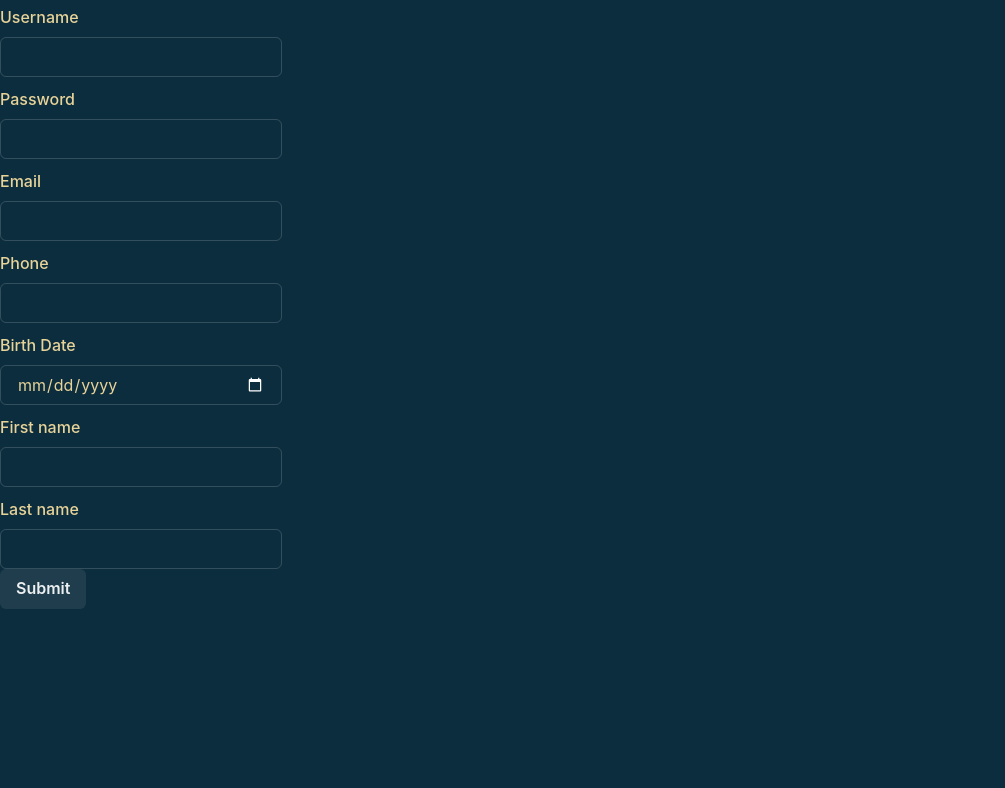
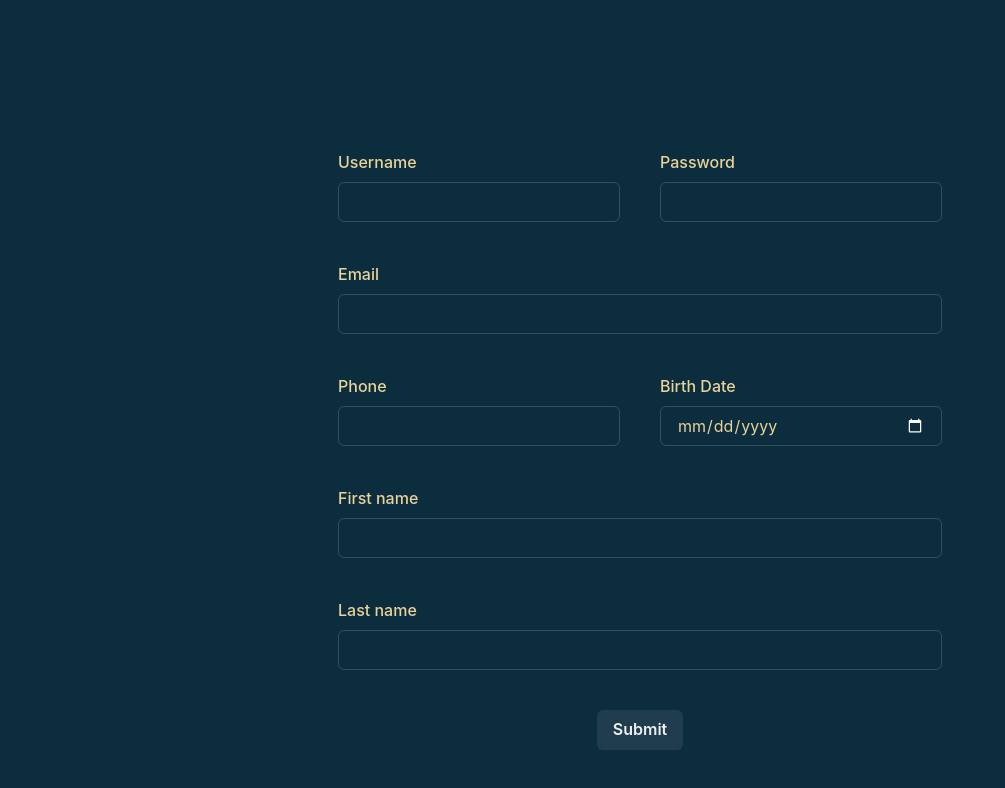
Before and after one commit to kalfany2k/R-D, a React (Vite) app: page /register in a window 1280 px wide. Shown: the top 788 px of the page, without its empty margins (0-1005 px from the left). Built offline with nearby package versions, Linux system fonts and the light colour scheme.

Commit message:
updated: card, event interface, login color, reg

```diff
--- a/src/Components/EventCard.tsx
+++ b/src/Components/EventCard.tsx
@@ -1,4 +1,4 @@
-import { Card, CardFooter, Text } from "@chakra-ui/react";
+import { Card, CardFooter, Flex, Text } from "@chakra-ui/react";
 import { Event } from "../Hooks/useEvent";
 
 interface Props {
@@ -7,17 +7,21 @@ interface Props {
 
 const EventCard = ({ event }: Props) => {
   return (
-    <Card bg="transparent" variant="unstyled" position="relative">
-      <CardFooter
-        position="absolute"
-        right="0"
-        marginRight="4"
-        marginBottom="4"
-        marginTop="16"
-      >
-        <Text fontWeight="bold" fontSize="2xl">
-          {event.title}
-        </Text>
+    <Card bg="transparent" variant="unstyled">
+      <CardFooter display="flex" justifyContent="flex-end">
+        <Flex
+          flexDirection="column"
+          alignItems="flex-end"
+          marginTop="10"
+          marginRight="3"
+        >
+          <Text fontWeight="semibold" fontSize="1xl" marginBottom="-1">
+            {event.location.city}
+          </Text>
+          <Text fontWeight="bold" fontSize="2xl">
+            {event.title}
+          </Text>
+        </Flex>
       </CardFooter>
     </Card>
   );
--- a/src/Components/EventGrid.tsx
+++ b/src/Components/EventGrid.tsx
@@ -22,9 +22,10 @@ const EventGrid = () => {
       gap={5}
       paddingTop={5}
     >
+      {error && <Text>{error}</Text>}
       {isLoading &&
         skeletons.map((skeleton) => (
-          <EventCardContainer>
+          <EventCardContainer key={skeleton}>
             <EventCardSkeleton />
           </EventCardContainer>
         ))}
--- a/src/Components/LoginButton.tsx
+++ b/src/Components/LoginButton.tsx
@@ -35,7 +35,8 @@ const LoginButton = () => {
     <div>
       <Button
         paddingTop="3px"
-        colorScheme="green"
+        colorScheme="none"
+        className="nav-log-in-button-theme"
         onClick={() => setLoginPopupOpen(true)}
       >
         Log in
--- a/src/Components/RegisterPage.tsx
+++ b/src/Components/RegisterPage.tsx
@@ -1,4 +1,12 @@
-import { Button, Flex, FormControl, FormLabel, Input } from "@chakra-ui/react";
+import {
+  Button,
+  Flex,
+  FormControl,
+  FormLabel,
+  Grid,
+  GridItem,
+  Input,
+} from "@chakra-ui/react";
 import React, { useState } from "react";
 import { register } from "../services/user-auth";
 import { useNavigate } from "react-router-dom";
@@ -30,14 +38,23 @@ const RegisterPage = () => {
   return (
     <div
       style={{
-        width: "100%",
-        height: "50vw",
+        width: "100vw",
+        display: "flex",
+        justifyContent: "center",
+        alignItems: "center",
+        height: "100vh",
         overflow: "hidden",
       }}
     >
-      <Flex direction="column" align="flex-start">
       <form onSubmit={handleRegisterRequest}>
-          <FormControl id="username" paddingTop="5px">
+        <Grid
+          h="500px"
+          templateColumns="repeat(2, 1fr)"
+          gap={10}
+          alignItems="center"
+        >
+          <GridItem colSpan={1}>
+            <FormControl id="username">
               <FormLabel>Username</FormLabel>
               <Input
                 onChange={(e) => setUsername(e.target.value)}
@@ -45,7 +62,9 @@ const RegisterPage = () => {
                 value={username}
               />
             </FormControl>
-          <FormControl id="password" paddingTop="10px">
+          </GridItem>
+          <GridItem colSpan={1}>
+            <FormControl id="password">
               <FormLabel>Password</FormLabel>
               <Input
                 onChange={(e) => setPassword(e.target.value)}
@@ -53,7 +72,9 @@ const RegisterPage = () => {
                 value={password}
               />
             </FormControl>
-          <FormControl id="email" paddingTop="10px">
+          </GridItem>
+          <GridItem colSpan={2}>
+            <FormControl id="email">
               <FormLabel>Email</FormLabel>
               <Input
                 onChange={(e) => setEmail(e.target.value)}
@@ -61,7 +82,9 @@ const RegisterPage = () => {
                 value={email}
               />
             </FormControl>
-          <FormControl id="phone" paddingTop="10px">
+          </GridItem>
+          <GridItem colSpan={1}>
+            <FormControl id="phone">
               <FormLabel>Phone</FormLabel>
               <Input
                 onChange={(e) => setPhone(e.target.value)}
@@ -69,7 +92,9 @@ const RegisterPage = () => {
                 value={phone}
               />
             </FormControl>
-          <FormControl id="birthDate" paddingTop="10px">
+          </GridItem>
+          <GridItem colSpan={1}>
+            <FormControl id="birthDate">
               <FormLabel>Birth Date</FormLabel>
               <Input
                 onChange={(e) => setBirthDate(e.target.value)}
@@ -77,7 +102,9 @@ const RegisterPage = () => {
                 value={birthDate}
               />
             </FormControl>
-          <FormControl id="firstName" paddingTop="10px">
+          </GridItem>
+          <GridItem colSpan={2}>
+            <FormControl id="firstName">
               <FormLabel>First name</FormLabel>
               <Input
                 onChange={(e) => setFirstName(e.target.value)}
@@ -85,7 +112,9 @@ const RegisterPage = () => {
                 value={firstName}
               />
             </FormControl>
-          <FormControl id="lastName" paddingTop="10px">
+          </GridItem>
+          <GridItem colSpan={2}>
+            <FormControl id="lastName">
               <FormLabel>Last name</FormLabel>
               <Input
                 onChange={(e) => setLastName(e.target.value)}
@@ -93,9 +122,17 @@ const RegisterPage = () => {
                 value={lastName}
               />
             </FormControl>
+          </GridItem>
+          <GridItem
+            colSpan={2}
+            display="flex"
+            justifyContent="center"
+            alignItems="center"
+          >
             <Button type="submit">Submit</Button>
+          </GridItem>
+        </Grid>
       </form>
-      </Flex>
     </div>
   );
 };
--- a/src/Components/SearchBar.tsx
+++ b/src/Components/SearchBar.tsx
@@ -31,7 +31,7 @@ const SearchBar = () => {
         The best ticket marketplace
       </Text>
       <form
-        style={{ width: window.innerWidth <= 768 ? "85vw" : "50vw" }}
+        className="search-bar-responsive"
         onSubmit={(event) => {
           event.preventDefault();
         }}
--- a/src/theme.ts
+++ b/src/theme.ts
@@ -10,6 +10,10 @@ const config: ThemeConfig = {
 
 const theme = extendTheme({
   config,
+  colors: {
+    secondarySiteColor: "#8bd3dd",
+    secondarySiteColorDark: "#e26e5d",
+  },
   breakpoints: {
     sm: "30em", // 480px
     md: "48em", // 768px
@@ -37,6 +41,12 @@ const theme = extendTheme({
             ? "2px 2px 4px rgba(255, 255, 255, 0.7)"
             : "2px 2px 4px rgba(0, 0, 0, 0.7)",
       },
+      ".search-bar-responsive": {
+        width: { base: "85%", md: "70%", lg: "60%", xl: "50%" },
+      },
+      ".nav-log-in-button-theme": {
+        bg: mode("secondarySiteColor", "secondarySiteColorDark")(props),
+      },
     }),
   },
 });
```
Also changed, not shown: src/Hooks/useEvent.ts (+10 -0 lines). Lines whose indentation alone changed are shown as unchanged.
